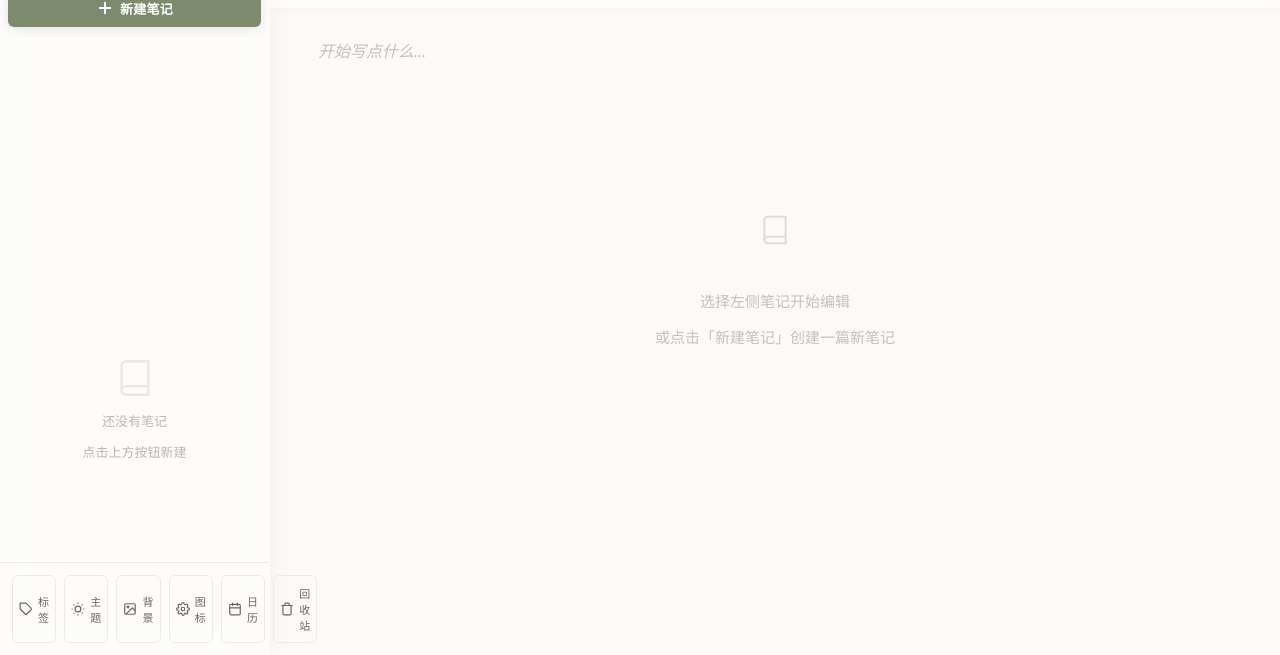
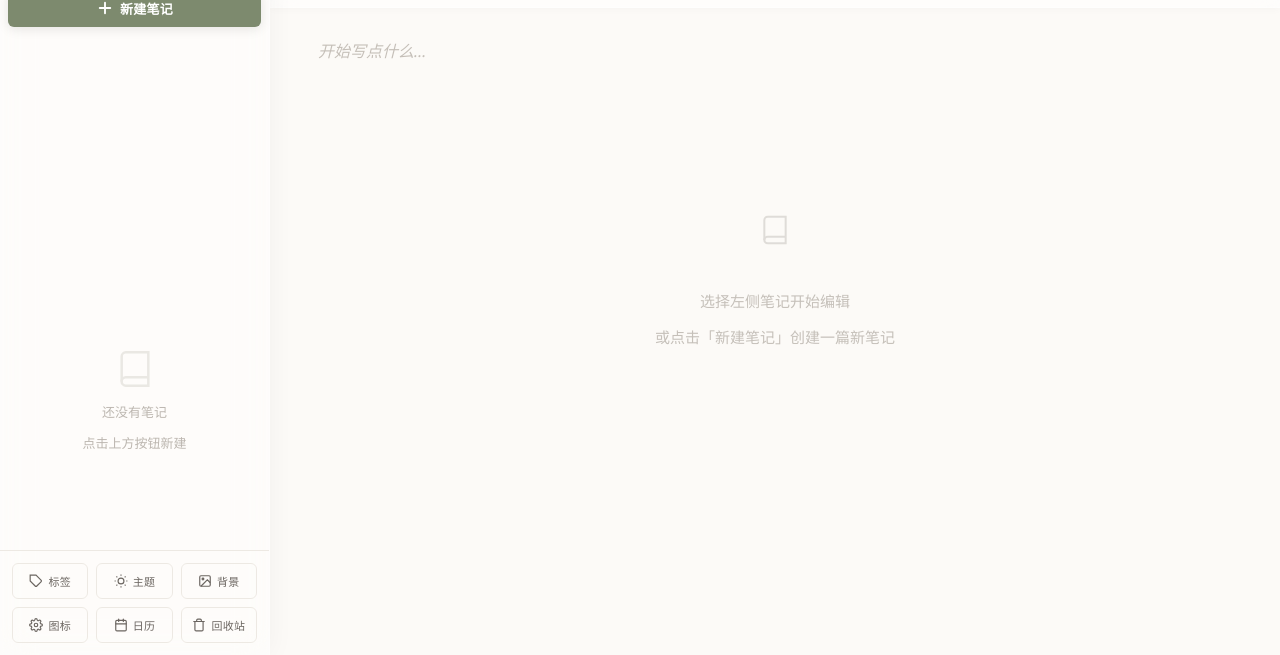
Before and after one commit to zinc-myristate/MyNotepad, a plain HTML site: page renderer/index.html in a window 1280 px wide. Shown: the part 145-800 px from the top of the page. Drawn offline with Linux system fonts and the light colour scheme.

Commit message:
fix: 回收站按钮溢出侧边栏——footer 改 3×2 网格换行（6 个带文字按钮单行放不下，最后一个溢出到笔记区）

```diff
--- a/renderer/style.css
+++ b/renderer/style.css
@@ -560,15 +560,16 @@ html, body {
   opacity: 1;
 }
 
-/* 侧边栏底部 */
+/* 侧边栏底部（6 个按钮：3 列 × 2 行网格，单行放不下会溢出到笔记区） */
 .sidebar-footer {
   padding: 12px 12px;
   display: flex;
+  flex-wrap: wrap;
   gap: 8px;
   border-top: 1px solid var(--border-light);
 }
 .btn-sidebar-footer {
-  flex: 1;
+  flex: 1 1 calc(33.333% - 6px);
   display: flex;
   align-items: center;
   justify-content: center;
```
